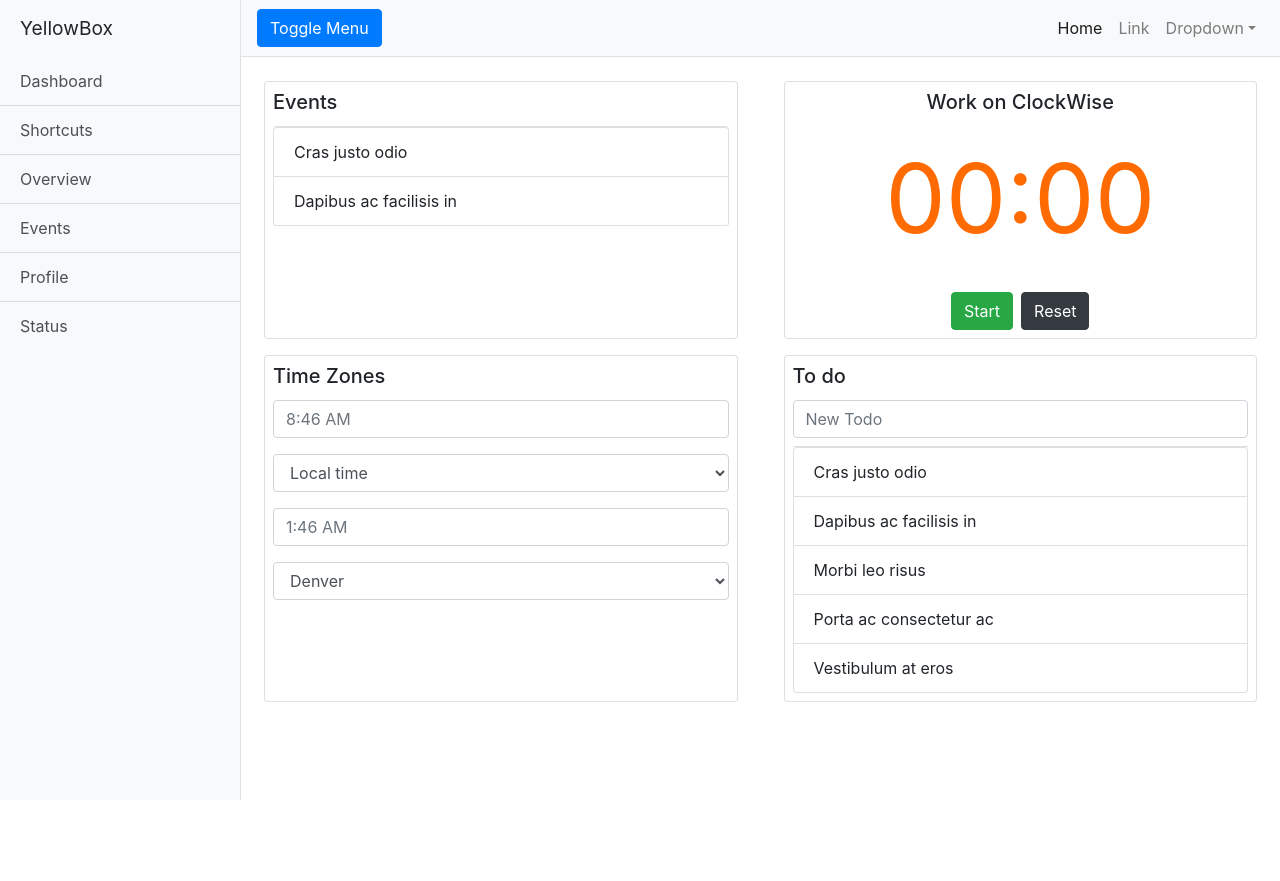
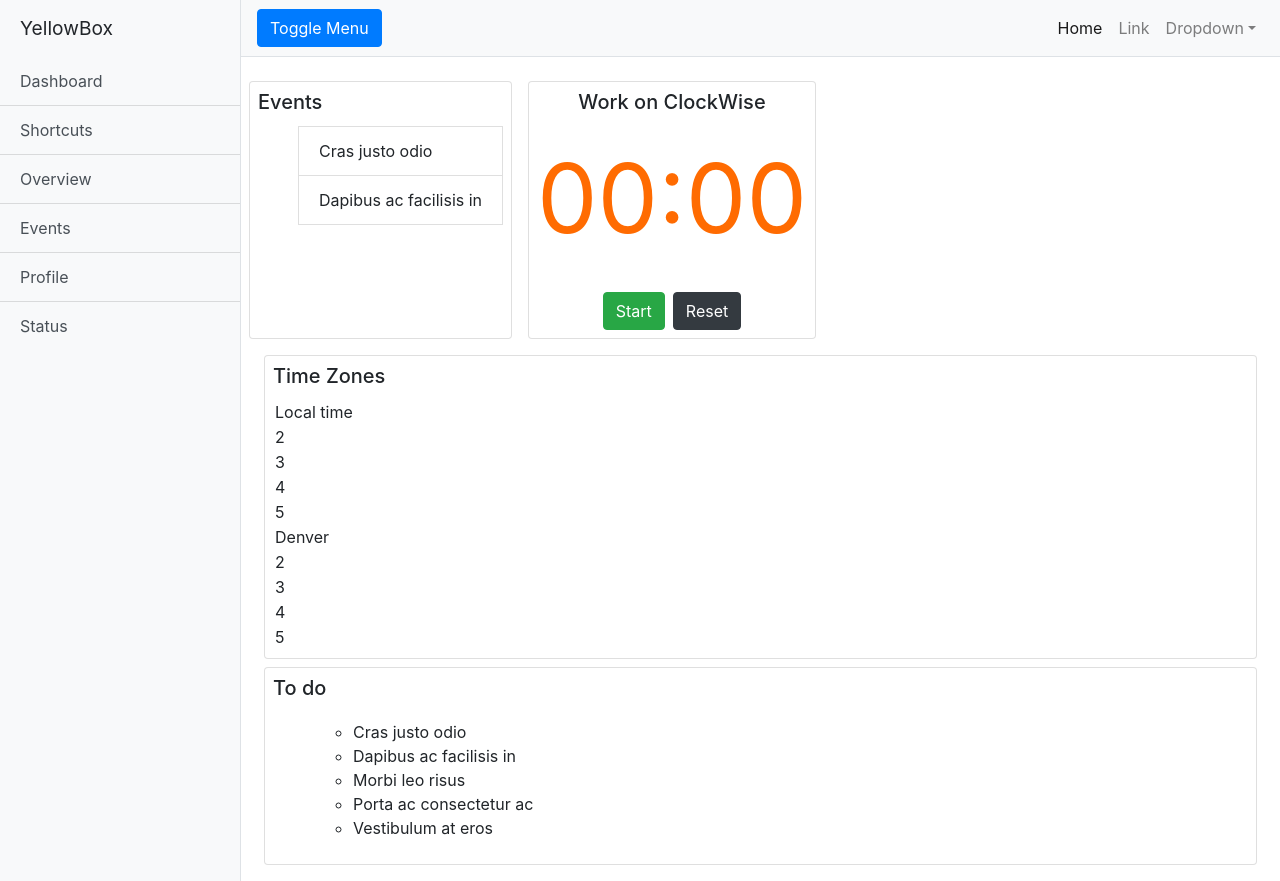
Before and after one commit to jqn/clockwise-react, a React (Create React App) app: page /admin/dashboard in a window 1280 px wide. Before the commit the page ends 800 px from the top, so only its background shows below. Built offline with nearby package versions, Linux system fonts and the light colour scheme.

Commit message:
Removed react-bootstrap

```diff
--- a/package.json
+++ b/package.json
@@ -10,7 +10,6 @@
     "history": "^4.10.1",
     "prop-types": "^15.7.2",
     "react": "^17.0.1",
-    "react-bootstrap": "^1.5.2",
     "react-dom": "^17.0.1",
     "react-icons": "^4.2.0",
     "react-router-dom": "^5.2.0",
--- a/src/components/Counter.js
+++ b/src/components/Counter.js
@@ -1,6 +1,5 @@
 import React, { useState, useRef } from "react";
 import PropTypes from "prop-types";
-import { Card } from "react-bootstrap";
 
 const timerStyle = {
   color: "#FF6B01",
@@ -47,7 +46,7 @@ const Timer = () => {
   const seconds = padTime(timeLeft + minutes * 60);
 
   return (
-    <Card className="card h-100 text-center p-2">
+    <div className="card h-100 text-center p-2">
       <h5 className="card-title">{title}</h5>
       <div className="timer" style={timerStyle}>
         <span>{minutes}</span>
@@ -70,7 +69,7 @@ const Timer = () => {
           Reset
         </button>
       </div>
-    </Card>
+    </div>
   );
 };
 
--- a/src/components/Events.js
+++ b/src/components/Events.js
@@ -1,17 +1,15 @@
 import React from "react";
 import PropTypes from "prop-types";
 
-import { Card, ListGroup } from "react-bootstrap";
-
 const Events = () => {
   return (
-    <Card className="card p-2 h-100">
+    <div className="card p-2 h-100">
       <h5 className="card-title">Events</h5>
-      <ListGroup>
-        <ListGroup.Item>Cras justo odio</ListGroup.Item>
-        <ListGroup.Item>Dapibus ac facilisis in</ListGroup.Item>
-      </ListGroup>
-    </Card>
+      <ul className="list-grop">
+        <li className="list-group-item">Cras justo odio</li>
+        <li className="list-group-item">Dapibus ac facilisis in</li>
+      </ul>
+    </div>
   );
 };
 
--- a/src/components/TimeZones.js
+++ b/src/components/TimeZones.js
@@ -1,34 +1,33 @@
 import React from "react";
-import { Form, Card } from "react-bootstrap";
 
 export default function TimeZone() {
   return (
-    <Card className="card h-100 p-2">
+    <div className="card h-100 p-2">
       <h5 className="card-title">Time Zones</h5>
-      <Form.Group controlId="exampleForm.ControlInput1">
-        <Form.Control placeholder="8:46 AM" />
-      </Form.Group>
-      <Form.Group controlId="exampleForm.ControlSelect1">
-        <Form.Control as="select">
+      <div controlId="exampledivInput1">
+        <div placeholder="8:46 AM" />
+      </div>
+      <div controlId="exampledivSelect1">
+        <div as="select">
           <option>Local time</option>
           <option>2</option>
           <option>3</option>
           <option>4</option>
           <option>5</option>
-        </Form.Control>
-      </Form.Group>
-      <Form.Group controlId="exampleForm.ControlInput1">
-        <Form.Control placeholder="1:46 AM" />
-      </Form.Group>
-      <Form.Group controlId="exampleForm.ControlSelect1">
-        <Form.Control as="select">
+        </div>
+      </div>
+      <div controlId="exampledivInput1">
+        <div placeholder="1:46 AM" />
+      </div>
+      <div controlId="exampledivSelect1">
+        <div as="select">
           <option>Denver</option>
           <option>2</option>
           <option>3</option>
           <option>4</option>
           <option>5</option>
-        </Form.Control>
-      </Form.Group>
-    </Card>
+        </div>
+      </div>
+    </div>
   );
 }
--- a/src/components/TodoList/TextInput.js
+++ b/src/components/TodoList/TextInput.js
@@ -1,18 +1,17 @@
 import React from 'react';
 import PropTypes from 'prop-types';
-import {  FormControl } from 'react-bootstrap';
 
 
 
 const TextInput = () => {
   return (
-    <div >
-      <FormControl
+    <form>
+      <div
         placeholder="New Todo"
         aria-label="todo"
         aria-describedby="todo"
       />
-    </div>
+    </form>
   );
 };
 
--- a/src/components/TodoList/TodoItem.js
+++ b/src/components/TodoList/TodoItem.js
@@ -1,16 +1,15 @@
 import React from "react";
 import PropTypes from "prop-types";
-import { ListGroup } from "react-bootstrap";
 
 const TodoItem = ({ todo, onChange, onDelete }) => {
   return (
-    <ListGroup>
-      <ListGroup.Item>Cras justo odio</ListGroup.Item>
-      <ListGroup.Item>Dapibus ac facilisis in</ListGroup.Item>
-      <ListGroup.Item>Morbi leo risus</ListGroup.Item>
-      <ListGroup.Item>Porta ac consectetur ac</ListGroup.Item>
-      <ListGroup.Item>Vestibulum at eros</ListGroup.Item>
-    </ListGroup>
+    <ul>
+      <li>Cras justo odio</li>
+      <li>Dapibus ac facilisis in</li>
+      <li>Morbi leo risus</li>
+      <li>Porta ac consectetur ac</li>
+      <li>Vestibulum at eros</li>
+    </ul>
   );
 };
 
--- a/src/components/TodoList/TodoList.js
+++ b/src/components/TodoList/TodoList.js
@@ -1,18 +1,17 @@
 import React from "react";
 import PropTypes from "prop-types";
-import { Card, ListGroup } from "react-bootstrap";
 import TextInput from "./TextInput";
 import TodoItem from "./TodoItem";
 
 const TodoList = () => {
   return (
-    <Card className="card h-100 p-2">
+    <div className="card h-100 p-2">
       <h5 className="card-title">To do</h5>
       <TextInput />
-      <ListGroup className="rounded-0 mt-2">
+      <ul className="rounded-0 mt-2">
         <TodoItem />
-      </ListGroup>
-    </Card>
+      </ul>
+    </div>
   );
 };
 
--- a/src/containers/Dashboard.js
+++ b/src/containers/Dashboard.js
@@ -1,6 +1,5 @@
 import React from "react";
 import PropTypes from "prop-types";
-import { Container, Row, Col, Card } from "react-bootstrap";
 
 import { TodoList } from "../components/TodoList";
 import Counter from "../components/Counter";
@@ -9,25 +8,25 @@ import Events from "../components/Events";
 
 const Dashboard = () => {
   return (
-    <div className="content">
-      <Container fluid className="my-3">
-        <Row>
-          <Col md className="m-2">
+    <div className="container-fluid">
+      <div fluid className="my-3">
+        <div className="row">
+          <div md className="m-2">
             <Events />
-          </Col>
-          <Col md className="m-2">
+          </div>
+          <div md className="m-2">
             <Counter />
-          </Col>
-        </Row>
-        <Row>
-          <Col md className="m-2">
+          </div>
+        </div>
+        <div>
+          <div md className="m-2">
             <TimeZones />
-          </Col>
-          <Col md className="m-2">
+          </div>
+          <div md className="m-2">
             <TodoList />
-          </Col>
-        </Row>
-      </Container>
+          </div>
+        </div>
+      </div>
     </div>
   );
 };
```
Also changed, not shown: 1 other file (tests, documents, lock files or other folders).
